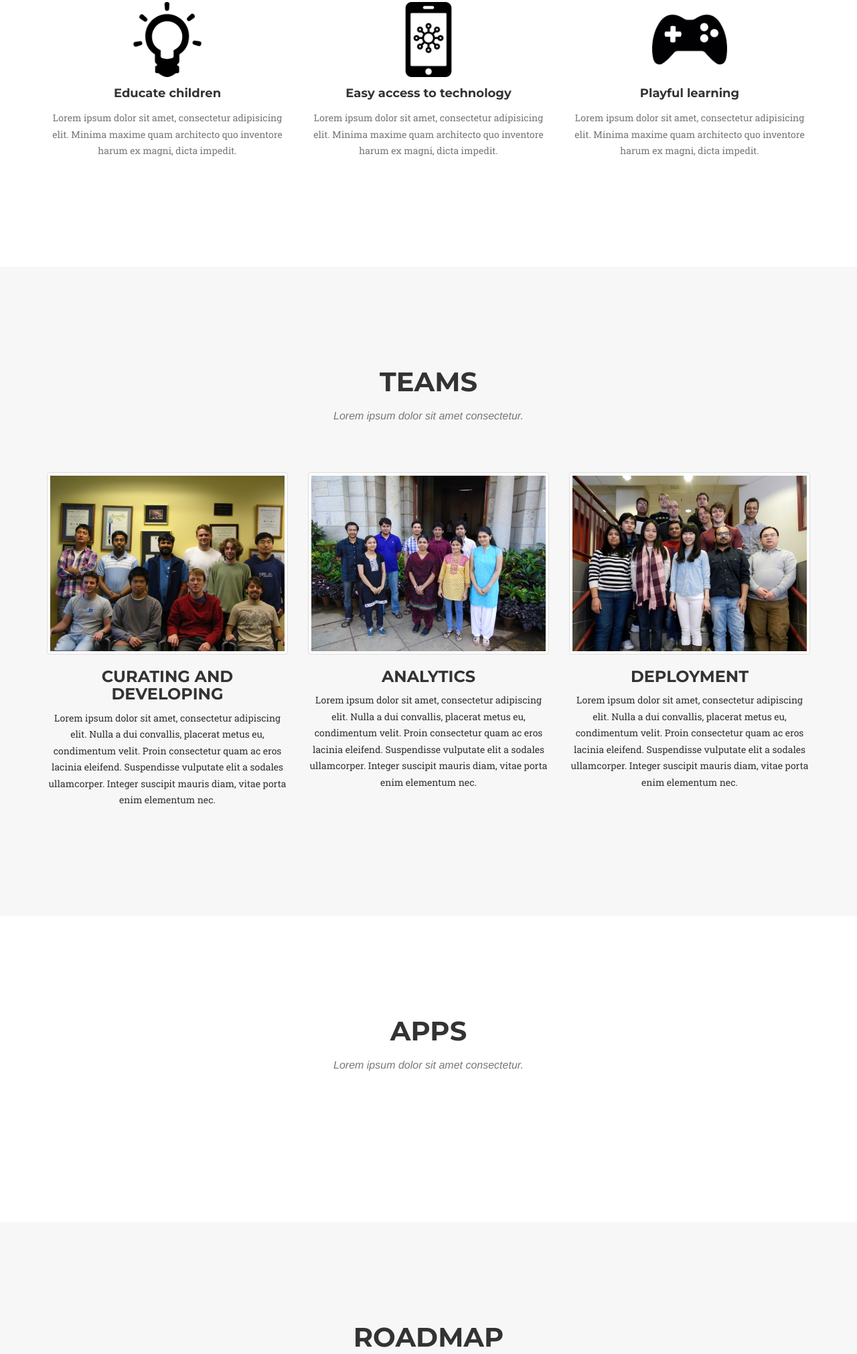
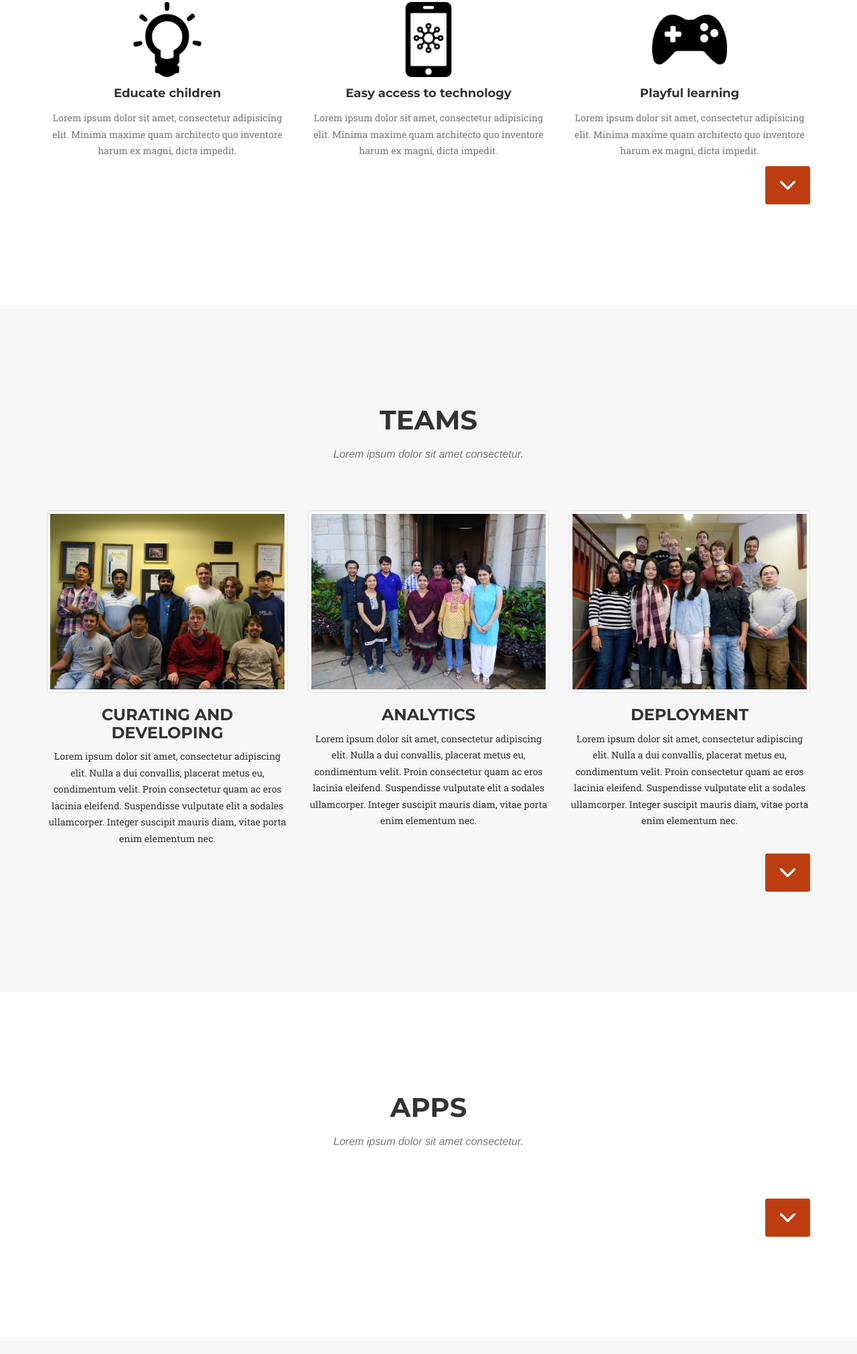
Before and after one commit to StephanieBr/code-for-India-education-site, a plain HTML site: page index.html in a window 1280 px wide. Shown: the part 1079-3100 px from the top of the page at 67% size. Drawn offline with nearby package versions, Linux system fonts and the light colour scheme; some icons are missing; a web font is replaced by a local one.

Commit message:
added navigation arrows

```diff
--- a/index.html
+++ b/index.html
@@ -84,8 +84,8 @@
       <div class="row">
         <div class="col-md-offset-11 col-md-1">
           <a href="#motivation" class="page-scroll btn btn-xl"><img src="img/arrow.svg" class="img-responsive"></a>
-        </div>
-      </div>
+        </div><!-- /.row -->
+      </div><!-- /.container -->
     </div>
     </div>
   </header>
@@ -124,6 +124,12 @@
         </div>
       </div>
     </div>
+    <div class="container">
+      <div class="row">
+        <div class="col-md-offset-11 col-md-1">
+          <a href="#teams" class="page-scroll btn btn-xl"><img src="img/arrow.svg" class="img-responsive"></a>
+        </div><!-- /.row -->
+      </div><!-- /.container -->
   </section>
 
   <!-- Teams Section -->
@@ -177,6 +183,12 @@
         </div>
       </div>
     </div>
+    <div class="container">
+      <div class="row">
+        <div class="col-md-offset-11 col-md-1">
+          <a href="#apps" class="page-scroll btn btn-xl"><img src="img/arrow.svg" class="img-responsive"></a>
+        </div><!-- /.row -->
+      </div><!-- /.container -->
   </section>
 
   <!-- Apps Section -->
@@ -194,6 +206,12 @@
         </div>
       </div>
     </div>
+    <div class="container">
+      <div class="row">
+        <div class="col-md-offset-11 col-md-1">
+          <a href="#roadmap" class="page-scroll btn btn-xl"><img src="img/arrow.svg" class="img-responsive"></a>
+        </div><!-- /.row -->
+      </div><!-- /.container -->
   </section>
 
   <!-- Roadmap Section -->
@@ -273,6 +291,13 @@
         </div>
       </div>
     </div>
+     <div class="container">
+      <div class="row">
+        <div class="col-md-offset-11 col-md-1">
+          <a href="#page-top" class="page-scroll btn btn-xl">
+          <img src="img/arrowalt.svg" class="img-responsive"></a>
+        </div><!-- /.row -->
+      </div><!-- /.container -->
   </section>
 
   <footer>
```
Also changed, not shown: img/arrowalt.svg (added).
